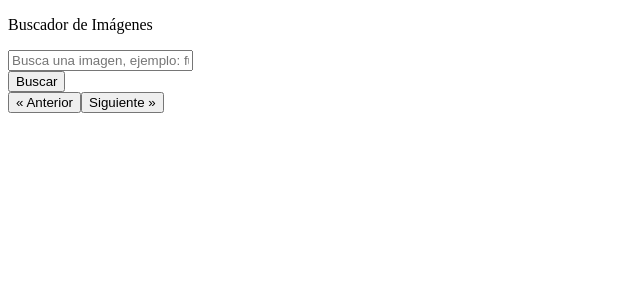
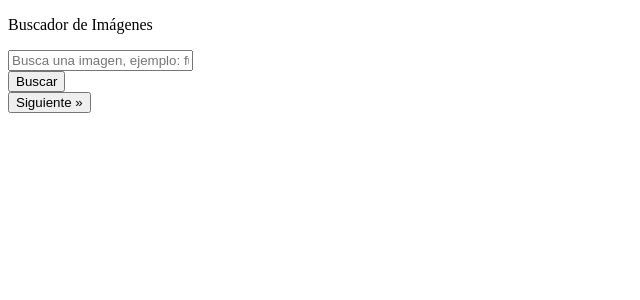
Before and after one commit to JoseIgnacioTapia/pixabay-react, a React (Create React App) app: page / in a window 1280 px wide. Shown: the top 300 px of the page, without its empty margins (0-640 px from the left). Built offline with nearby package versions, Linux system fonts and the light colour scheme; the HTML template or start-up script is replaced by a standard one.

Commit message:
Hiding pager buttons & scrolling the view

```diff
--- a/src/App.js
+++ b/src/App.js
@@ -7,31 +7,36 @@
   // Guardar busqueda en el componente
   const [busqueda, guardarBusqueda] = useState('');
 
-  const [imagenes, listadoImagenes] = useState([]);
+  const [imagenes, guardarImagenes] = useState([]);
   const [paginaactual, guardarPaginaActual] = useState(1);
-  const [totalpaginas, guardarTotalPaginas] = useState(0);
+  const [totalpaginas, guardarTotalPaginas] = useState(5);
 
   // Consultar API cada vez que se modifique la búsqueda
   useEffect(() => {
+
     const consultarAPI = async () => {
       if(busqueda === '') return;
 
       const cantidad = 30;
       const key = '21994889-34ad68a54689efd2fb56f2f36';
-      const url = `https://pixabay.com/api/?key=${key}&q=${busqueda}&per_page=${cantidad}`;
+      const url = `https://pixabay.com/api/?key=${key}&q=${busqueda}&per_page=${cantidad}&page=${paginaactual}`;
 
       const respuesta = await fetch(url);
       const resultado = await respuesta.json();
 
-      listadoImagenes(resultado.hits);
+      guardarImagenes(resultado.hits);
 
       // Calcular el total de páginas
       const calcularTotalPaginas = Math.ceil(resultado.totalHits / cantidad);
       guardarTotalPaginas(calcularTotalPaginas);
+
+      // Mover la pantalla hacia el principio
+      const jumbotron = document.querySelector('.jumbotron');
+      jumbotron.scrollIntoView({ behavior: 'smooth' });
     }
 
     consultarAPI();
-  }, [busqueda])
+  }, [busqueda, paginaactual])
 
   // Definir la página anterior
   const paginaAnterior = () => {
@@ -66,17 +71,21 @@
           imagenes={imagenes}
         />
 
+        { (paginaactual === 1) ? null : (
           <button
             type="button"
             className="bbtn btn-info mr-1"
             onClick={paginaAnterior}
           >&laquo; Anterior</button>
+        ) }
 
+        { (paginaactual === totalpaginas) ? null : (
           <button
             type="button"
             className="bbtn btn-info"
             onClick={paginaSiguiente}
           >Siguiente &raquo;</button>
+        ) }
       </div>
     </div>
   );
```
Lines whose indentation alone changed are shown as unchanged.
